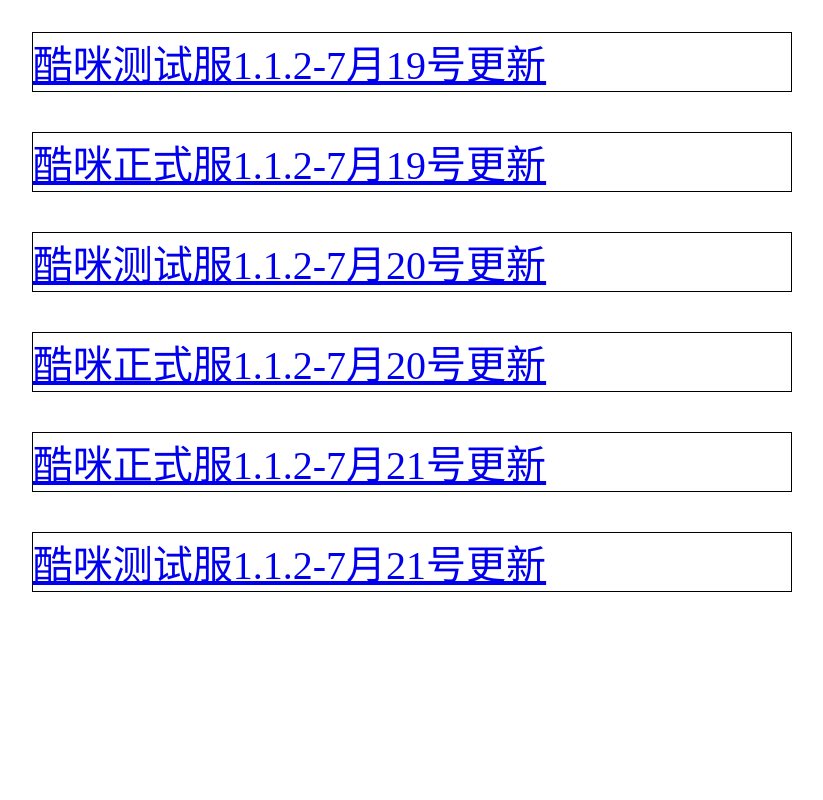
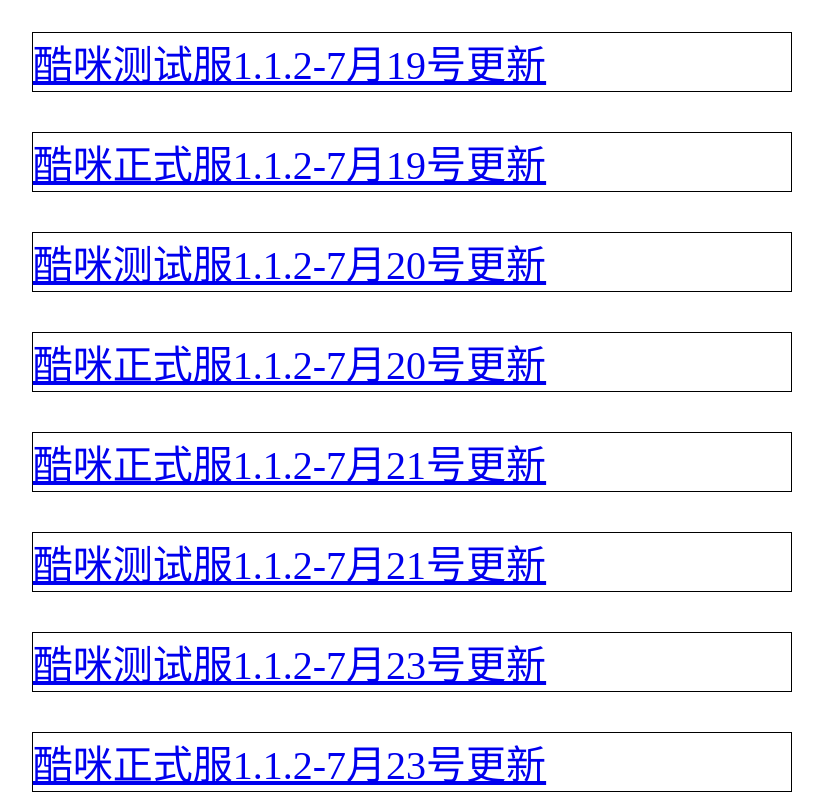
Before and after one commit to clark2048/index, a plain HTML site: page index.html in a window 1280 px wide. Shown: the part 1263-2063 px from the top of the page, without its empty margins (229-1052 px from the left). Before the commit the page ends 1863 px from the top, so only its background shows below. Drawn offline with Linux system fonts and the light colour scheme.

Commit message:
Update index.html

```diff
--- a/index.html
+++ b/index.html
@@ -38,3 +38,7 @@
 <a href="https://wxpcygl.com/kmDevNew_07-21_1.1.2.apk" style="display:inline-block;width:60%;margin:0 auto;margin-top: 40px;border: 1px solid black;margin-left: 20%;font-size: 40px;">酷咪正式服1.1.2-7月21号更新 </a>
 
 <a href="https://wxpcygl.com/kmCe_07-21_1.1.2.apk" style="display:inline-block;width:60%;margin:0 auto;margin-top: 40px;border: 1px solid black;margin-left: 20%;font-size: 40px;">酷咪测试服1.1.2-7月21号更新 </a>
+
+<a href="https://wxpcygl.com/kmCe_07-23_1.1.2.apk" style="display:inline-block;width:60%;margin:0 auto;margin-top: 40px;border: 1px solid black;margin-left: 20%;font-size: 40px;">酷咪测试服1.1.2-7月23号更新 </a>
+
+<a href="https://wxpcygl.com/kmDevNew_07-23_1.1.2.apk" style="display:inline-block;width:60%;margin:0 auto;margin-top: 40px;border: 1px solid black;margin-left: 20%;font-size: 40px;">酷咪正式服1.1.2-7月23号更新 </a>
```
